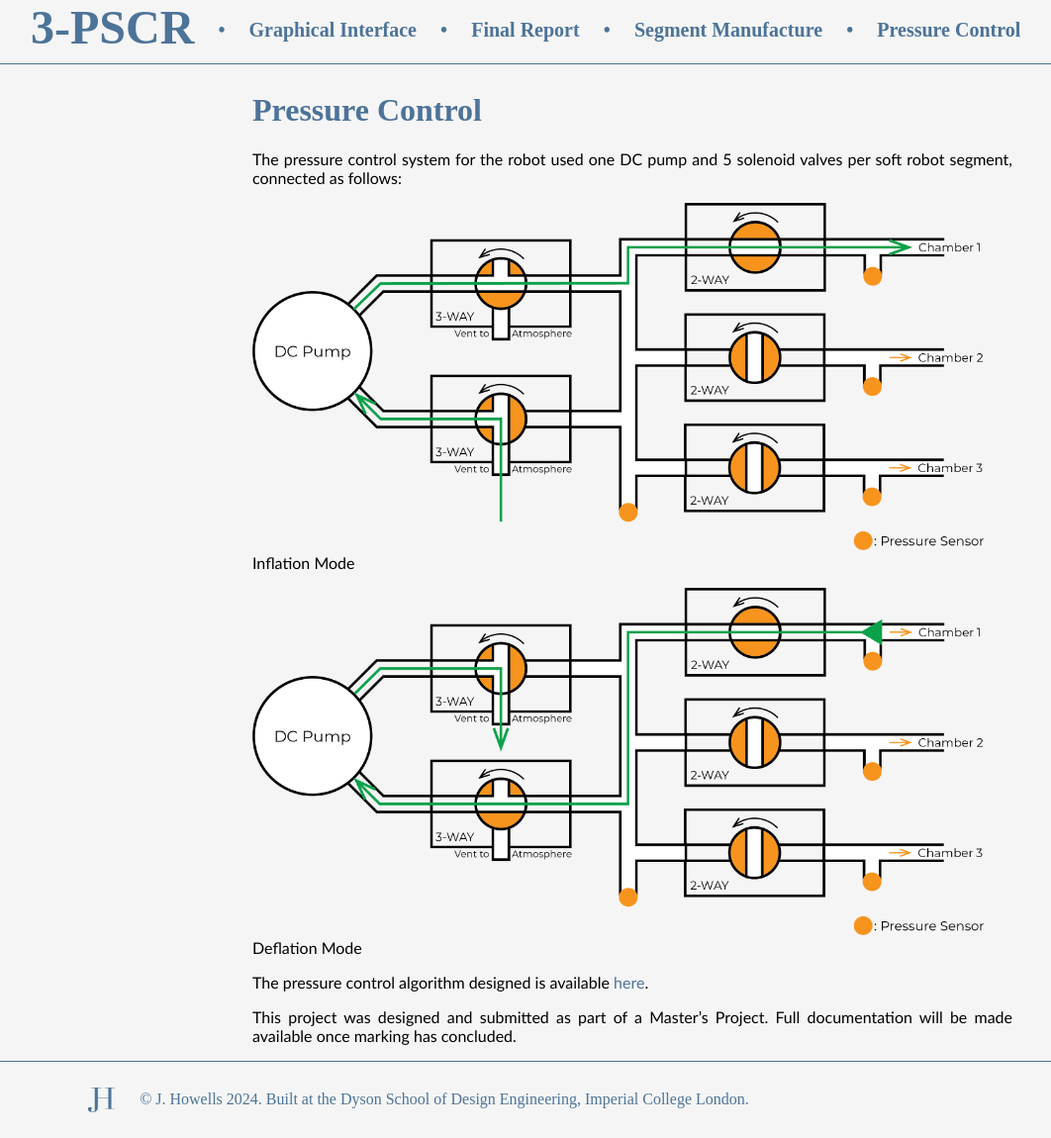
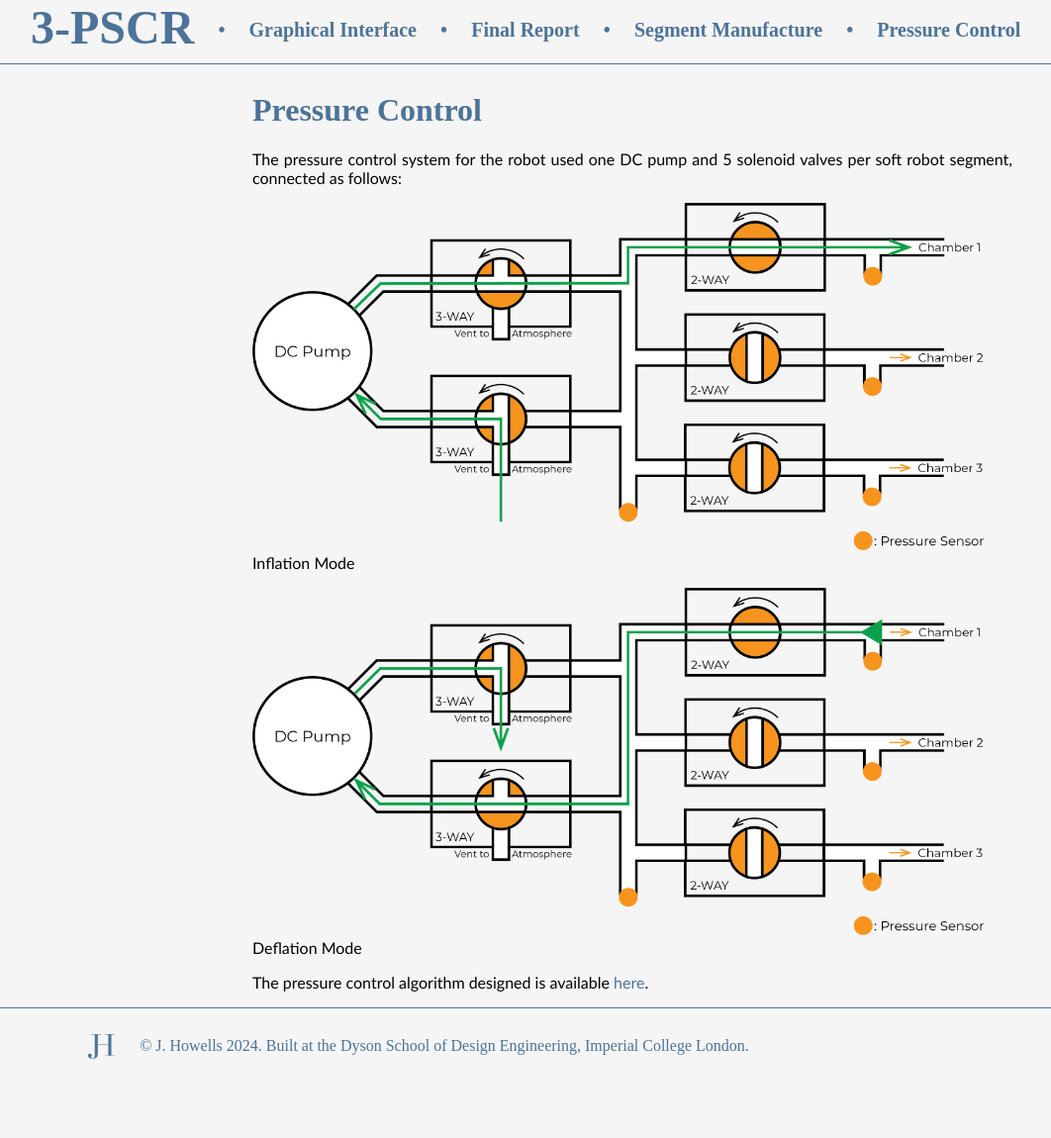
Before and after one commit to 3-PSCR/3-PSCR.github.io, a Jekyll site: the page built from pressControl.md, in a window 1280 px wide. Shown: the whole page at 99% size, without its empty margins (1-1063 px from the left). Built offline with Jekyll 4.4.1, drawn with Linux system fonts in a browser that asks for light colours; after the commit the page ends 1096 px from its top, so only the background shows below that.

Commit message:
Update pressControl.md

```diff
--- a/pressControl.md
+++ b/pressControl.md
@@ -12,5 +12,3 @@ Inflation Mode
 Deflation Mode
 
 The pressure control algorithm designed is available [here](https://github.com/3-PSCR/Pressure-Control).
-
-This project was designed and submitted as part of a Master's Project. Full documentation will be made available once marking has concluded.
```
